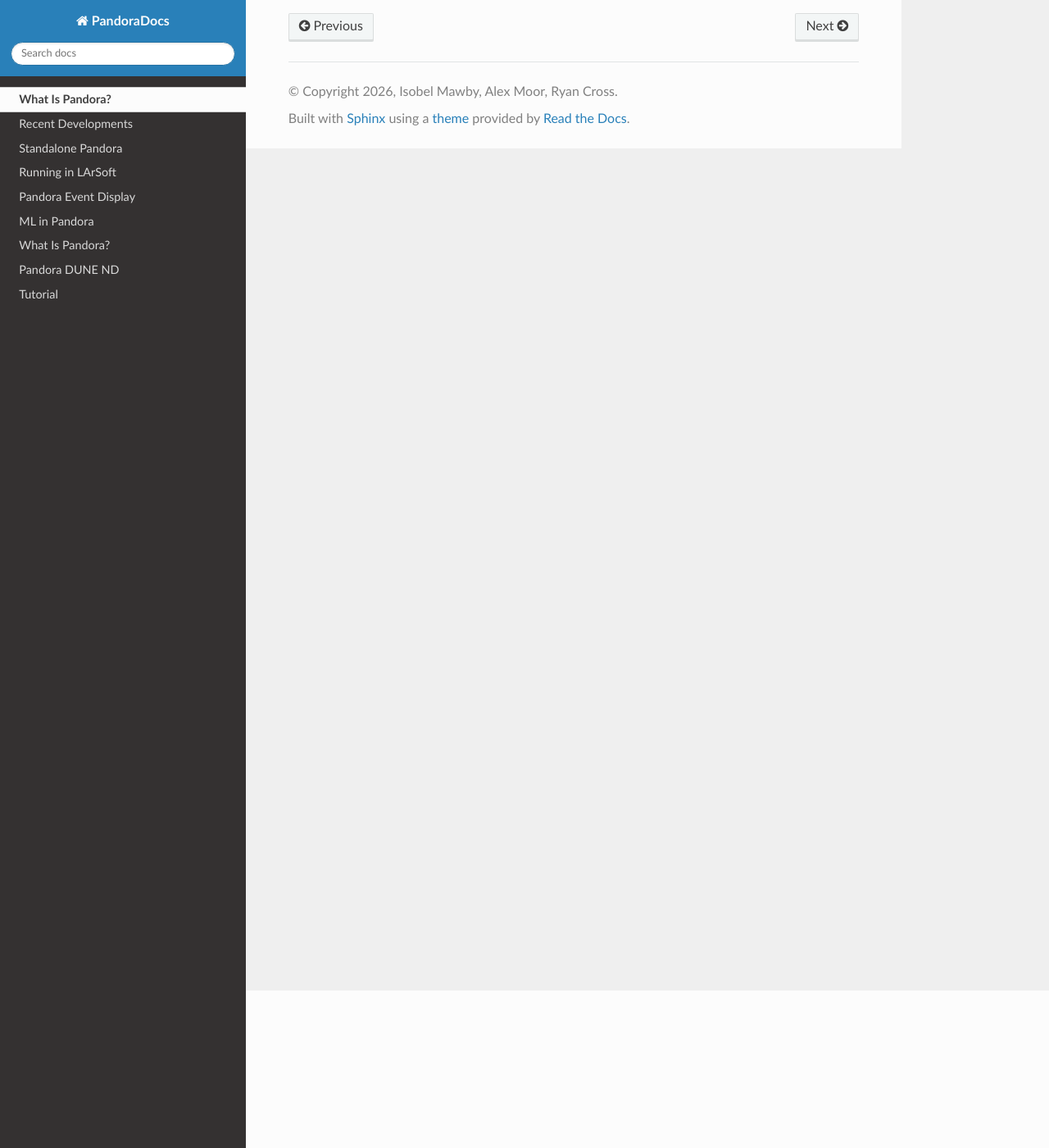
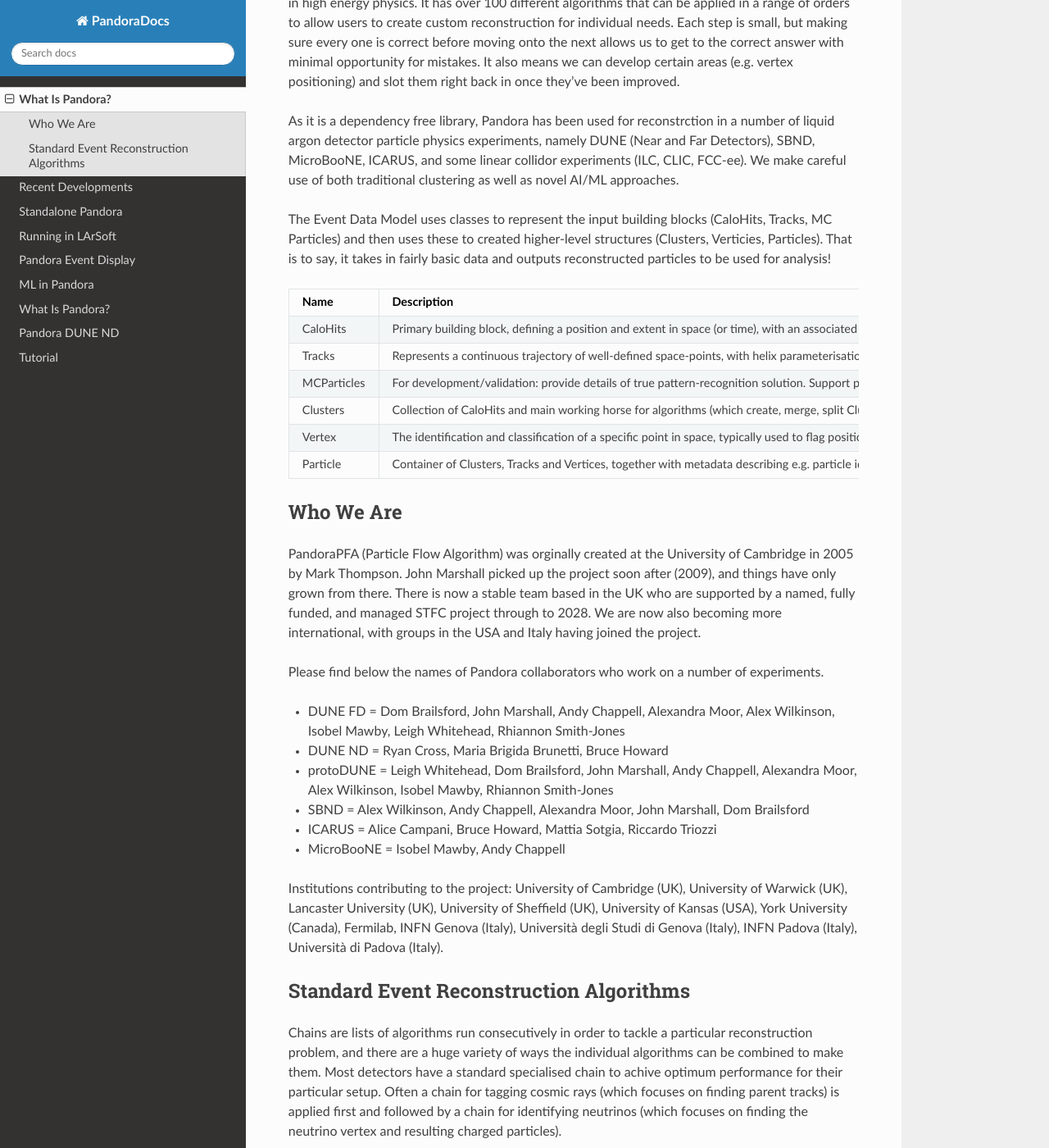
Before and after one commit to imawby/PandoraDocumentation, a Sphinx documentation site: the page built from docs/source/WhatIsPandora.rst, in a window 1280 px wide and 1400 px high, scrolled down 192 px. Shown: the whole window at 82% size. Built offline with Sphinx 7.4.7 and the Read the Docs theme 3.1.0, drawn with Linux system fonts in a browser that asks for light colours; some of the changed text lies outside the part shown.

Commit message:
First Draft WhatIsPandora

```diff
--- a/docs/source/WhatIsPandora.rst
+++ b/docs/source/WhatIsPandora.rst
@@ -1,4 +1,57 @@
 What Is Pandora?
 ================
 
-What is Pandora?
+Pandora is a multi-algorithm reconstruction framework used to solve pattern recognition problems in high energy physics. It has over 100 different algorithms that can be applied in a range of orders to allow users to create custom reconstruction for individual needs. Each step is small, but making sure every one is correct before moving onto the next allows us to get to the correct answer with minimal opportunity for mistakes. It also means we can develop certain areas (e.g. vertex positioning) and slot them right back in once they've been improved.
+
+As it is a dependency free library, Pandora has been used for reconstrction in a number of liquid argon detector particle physics experiments, namely DUNE (Near and Far Detectors), SBND, MicroBooNE, ICARUS, and some linear collidor experiments (ILC, CLIC, FCC-ee). We make careful use of both traditional clustering as well as novel AI/ML approaches.
+
+The Event Data Model uses classes to represent the input building blocks (CaloHits, Tracks, MC Particles) and then uses these to created higher-level structures (Clusters, Verticies, Particles). That is to say, it takes in fairly basic data and outputs reconstructed particles to be used for analysis!
+
+.. csv-table::
+   :header: "Name", "Description"
+   :widths: 15, 30
+
+   "CaloHits", "Primary building block, defining a position and extent in space (or time), with an associated intensity or energy measurement and detector location details."
+   "Tracks", "Represents a continuous trajectory of well-defined space-points, with helix parameterisation. Track parent-child and sibling relationships supported."
+   "MCParticles", "For development/validation: provide details of true pattern-recognition solution. Support parent-child links and can be associated to CaloHits and Tracks."
+   "Clusters", "Collection of CaloHits and main working horse for algorithms (which create, merge, split Clusters). Provides some derived properties of CaloHit collection."
+   "Vertex", "The identification and classification of a specific point in space, typically used to flag positions of particle creation or decay."
+   "Particle", "Container of Clusters, Tracks and Vertices, together with metadata describing e.g. particle id. Ultimate Pandora output and can represent a hierarchy."
+
+
+Who We Are
+----------
+
+PandoraPFA (Particle Flow Algorithm) was orginally created at the University of Cambridge in 2005 by Mark Thompson. John Marshall picked up the project soon after (2009), and things have only grown from there. There is now a stable team based in the UK who are supported by a named, fully funded, and managed STFC project through to 2028. We are now also becoming more international, with groups in the USA and Italy having joined the project.
+
+Please find below the names of Pandora collaborators who work on a number of experiments.
+
+- DUNE FD = Dom Brailsford, John Marshall, Andy Chappell, Alexandra Moor, Alex Wilkinson, Isobel Mawby, Leigh Whitehead, Rhiannon Smith-Jones
+- DUNE ND = Ryan Cross, Maria Brigida Brunetti, Bruce Howard
+- protoDUNE = Leigh Whitehead, Dom Brailsford, John Marshall, Andy Chappell, Alexandra Moor, Alex Wilkinson, Isobel Mawby, Rhiannon Smith-Jones
+- SBND = Alex Wilkinson, Andy Chappell, Alexandra Moor, John Marshall, Dom Brailsford
+- ICARUS = Alice Campani, Bruce Howard, Mattia Sotgia, Riccardo Triozzi
+- MicroBooNE = Isobel Mawby, Andy Chappell
+
+Institutions contributing to the project: University of Cambridge (UK), University of Warwick (UK), Lancaster University (UK), University of Sheffield (UK), University of Kansas (USA), York University (Canada), Fermilab, INFN Genova (Italy), Università degli Studi di Genova (Italy), INFN Padova (Italy), Università di Padova (Italy).
+
+
+
+Standard Event Reconstruction Algorithms
+----------------------------------------
+
+Chains are lists of algorithms run consecutively in order to tackle a particular reconstruction problem, and there are a huge variety of ways the individual algorithms can be combined to make them. Most detectors have a standard specialised chain to achive optimum performance for their particular setup. Often a chain for tagging cosmic rays (which focuses on finding parent tracks) is applied first and followed by a chain for identifying neutrinos (which focuses on finding the neutrino vertex and resulting charged particles).
+
+Most of these chains will follow a common series of steps at the most basic level for the event reconstruction. A simple summary is given in the table below.
+
+.. csv-table::
+   :header: "Stage", "Name", "Description"
+   :widths: 10, 15, 30
+
+   "1", "2D Clustering", "In each 2D view, hits are grouped together to form clusters using topological information."
+   "2", "3D Vertex Positioning", "2D clusters are compared to identify the most likely 3D vertex."
+   "3", "Track Reconstruction", "2D clusters are collected to form 3D tracks. Such 3D tracks are known as Particle-Flow Objects (PFOs)."
+   "4", "Delta Ray Formation", "2D clusters not assigned to a PFO are dissolved and reassigned. Only run when looking for cosmic rays."
+   "5", "Shower Reconstruction", "Each PFO is assessed and designated as track- or shower-like. Shower-like clusters are then dissolved and reclustered by specialised algorithms, eventually forming shower PFOs. Only run for a neutrino chain."
+   "6", "3D Space Point Creation", "3D space points for the PFO trajectories are calculated from 2D hits."
+   "7", "Event Building", "Particles are sorted into a hierarchy. The neutrino flavour that triggered the event is also identified."
```
